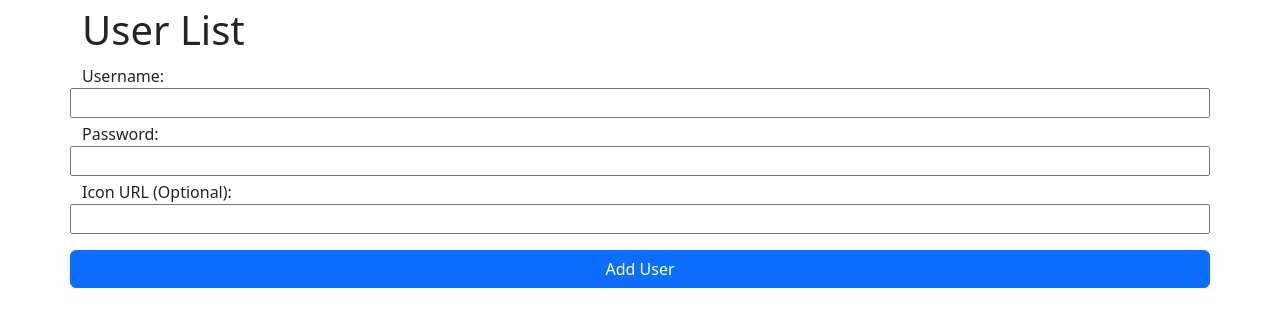
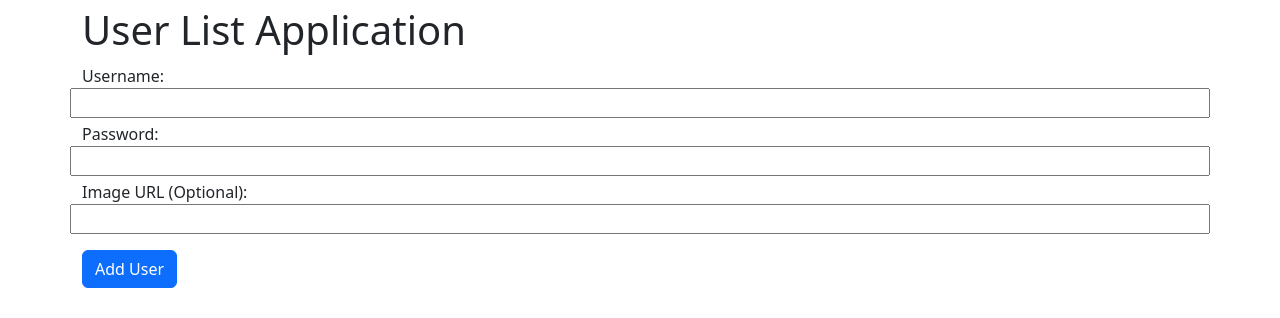
Before and after one commit to stanleyshi42/user-list-app, an Angular app: page / in a window 1280 px wide. Shown: the top 318 px of the page. Built offline with nearby package versions, Linux system fonts and the light colour scheme; data requests are answered from the project's data file.

Commit message:
minor updates

```diff
--- a/src/app/add-user/add-user.component.html
+++ b/src/app/add-user/add-user.component.html
@@ -10,11 +10,11 @@
   </div>
 
   <div class="row my-1">
-    <label>Icon URL (Optional): </label>
+    <label>Image URL (Optional): </label>
     <input class="" name="icon" [(ngModel)]="user.icon" />
   </div>
 
-  <div class="row my-3">
+  <div class="row-cols-auto my-3">
     <button class="btn btn-primary" type="submit">Add User</button>
   </div>
 </form>
--- a/src/app/app.component.html
+++ b/src/app/app.component.html
@@ -1,7 +1,7 @@
 <div class="container">
   <div class="row">
     <div class="col-auto">
-      <div class="lead fs-1">User List</div>
+      <div class="lead fs-1">User List Application</div>
     </div>
   </div>
 
```
